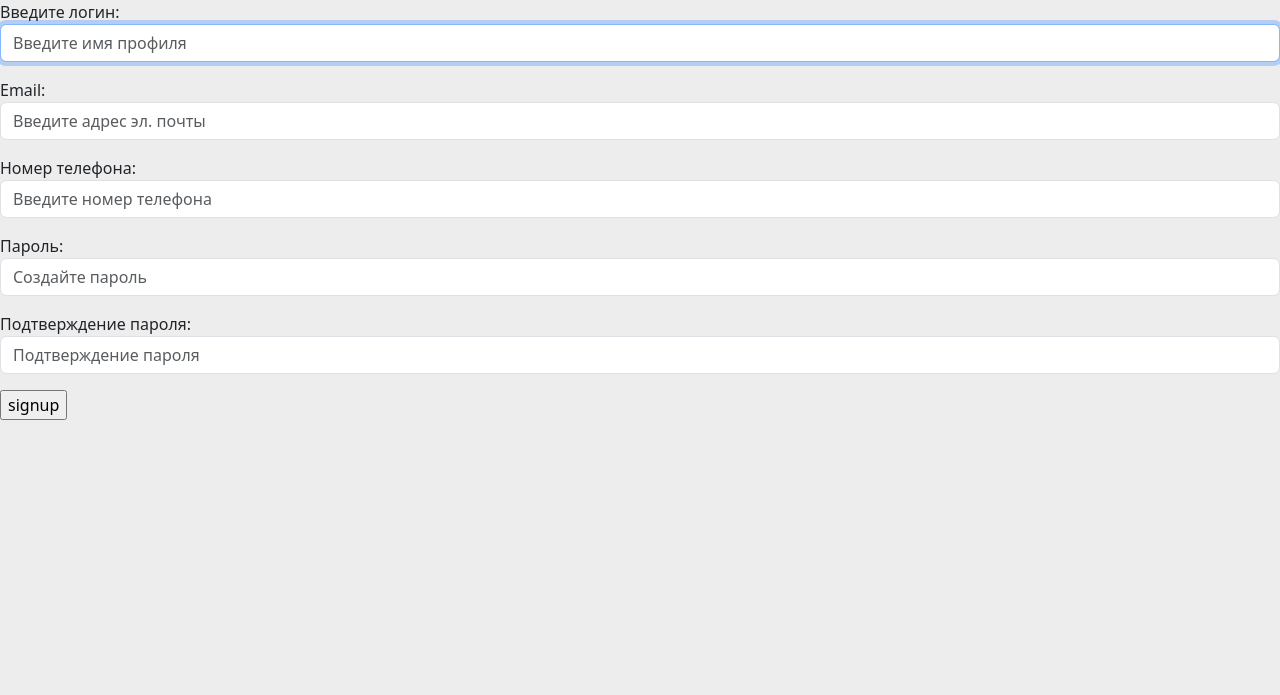
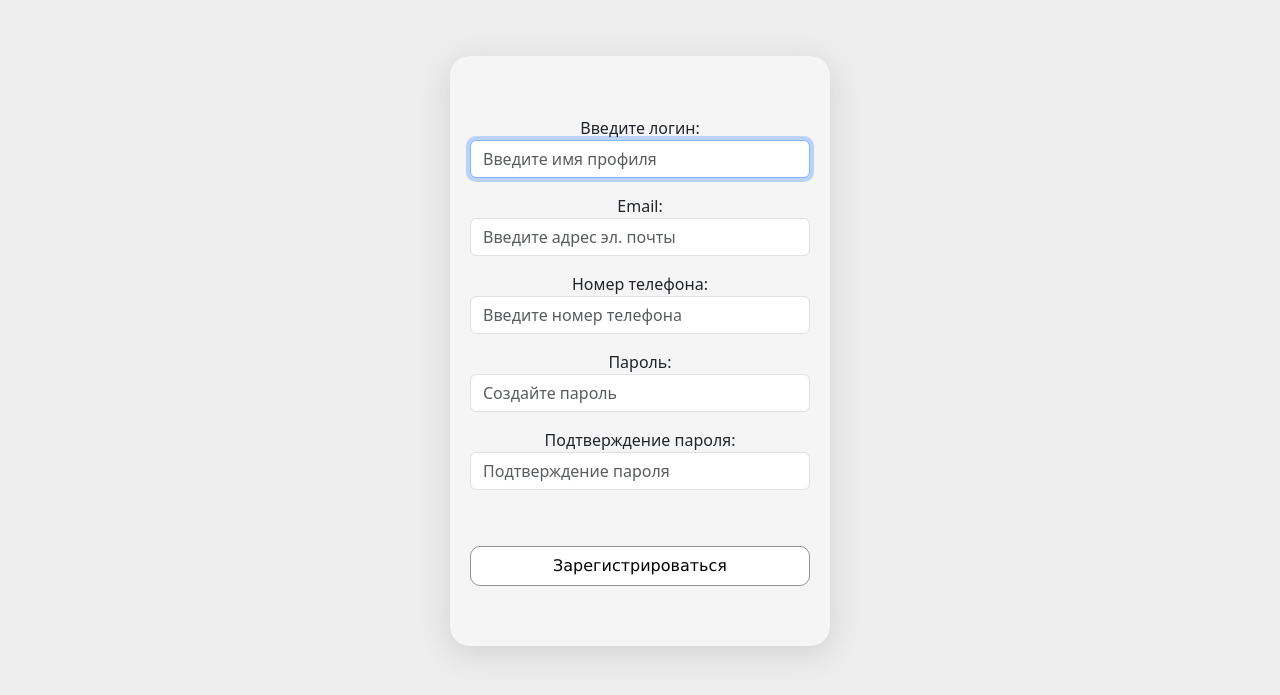
Before and after one commit to Mario8602/storethings, a Django app: page /accounts/signup/ in a window 1280 px wide. Shown: the part 80-775 px from the top of the page. Run offline with Django 4.2, Linux system fonts and the light colour scheme; parts of the project's set-up code (start-up, migrations or seed data) failed here and were passed over.

Commit message:
Commit #13.1. Добавлена ошибка при добавлении отсутствующего товара

```diff
--- a/store/product/static/css/style.css
+++ b/store/product/static/css/style.css
@@ -128,3 +128,27 @@ td {
     padding: 10px;
     border-bottom: 1px solid #ddd;
 }
+
+.button-alt {
+    margin-top: 40px;
+    background-color: white;
+    color: black;
+    border: 1px solid #949494;
+    border-radius: 10px;
+    -webkit-transition-duration: 0.4s;
+    transition-duration: 0.4s;
+    width: 100%;
+    max-width: 390px;
+    min-width: 100px;
+    height: 40px;
+}
+
+.button-alt:hover {
+    background-color: #525252;
+    color: white;
+}
+
+.font {
+  font-family: Verdana, "Times New Roman";
+  font-weight: 500;
+}
--- a/store/product/templates/detail.html
+++ b/store/product/templates/detail.html
@@ -28,6 +28,11 @@ Products
                     {{ cart_product_form }}
                     {% csrf_token %}
                     <input type="submit" value="Add to cart">
+                    {% for message in messages %}
+                    <div class="alert {{message.tags}} alert-dismissible fade show" role="alert">
+                        {{ message }}
+                    </div>
+                    {% endfor %}
                 </form>
                 {{ product.body|linebreaks }}
                 {% if product.category.slug == "monitor" %}
--- a/store/user/models.py
+++ b/store/user/models.py
@@ -5,6 +5,7 @@ from phonenumber_field.modelfields import PhoneNumberField
 
 class CustomUser(AbstractUser):
     phone_number = PhoneNumberField(blank=True)
+    email_verified = models.BooleanField(default=False)
 
     def __str__(self):
         return self.username
--- a/store/user/templates/login.html
+++ b/store/user/templates/login.html
@@ -10,7 +10,7 @@
                 <div class="">
                     {{ form.as_p }}
                 </div>
-                <input class="" type="submit" value="LOGIN">
+                <input class="button-alt" type="submit" value="Войти">
             </form>
         </div>
     </div>
--- a/store/user/templates/signup.html
+++ b/store/user/templates/signup.html
@@ -1,12 +1,18 @@
 {% extends 'base.html' %}
 {% block content %}
 
-<form method="post">
-    {% csrf_token %}
-    <div class="">
-        {{ form_signup.as_p }}
+<div class="container my-3">
+    <div class="row">
+        <div class="col-4"></div>
+        <div class="col-4 prod-con-login">
+            <form method="post">
+                {% csrf_token %}
+                <div class="">
+                    {{ form_signup.as_p }}
+                </div>
+                <input class="button-alt font" type="submit" value="Зарегистрироваться">
+            </form>
+        </div>
     </div>
-    <input class="" type="submit" value="signup">
-</form>
-
+</div>
 {% endblock %}
--- a/store/user/views.py
+++ b/store/user/views.py
@@ -1,7 +1,5 @@
 from django.contrib.auth import login, logout
-from django.contrib.auth.decorators import login_required
 from django.shortcuts import render, get_object_or_404, redirect
-from django.urls import reverse_lazy
 from django.views.generic import CreateView, DetailView
 from django.contrib import messages
 
@@ -16,19 +14,22 @@ from .models import CustomUser
 
 
 def register_user(request):
+    """ Регистрация пользователей на сайте """
     if request.method == 'POST':
         form = CustomUserCreationForm(request.POST)
         if form.is_valid():
             user = form.save()
-            login(request, user)
-            messages.success(request, 'Успешная регистрация.')
-            return redirect('prod:prod_list')
+
+            # login(request, user)
+            # messages.success(request, 'Успешная регистрация.')
+            # return redirect('prod:prod_list')
         messages.error(request, 'Ошибка при регистрации.')
     form = CustomUserCreationForm()
     return render(request, 'signup.html', {"form_signup": form})
 
 
 def login_user(request):
+    """ Вход на сайт после регистрации """
     if request.method == 'POST':
         form = LoginForm(data=request.POST)
         if form.is_valid():
```
Also changed, not shown: store/cart/views.py (+12 -6 lines), store/storething/settings.py (+9 -0 lines), store/user/verify_acc.py (added).
